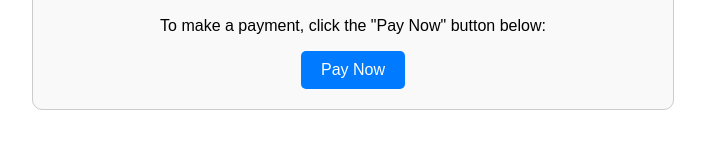
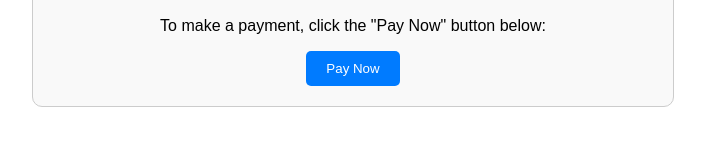
Before and after one commit to YachavarapuKarthik/neuron.ai.payments, a plain HTML site: page index.html in a window 1280 px wide. Shown: the part 191-340 px from the top of the page, 287-992 px from the left. Drawn offline with Linux system fonts and the light colour scheme.

Commit message:
Update index.html

```diff
--- a/index.html
+++ b/index.html
@@ -27,6 +27,8 @@
             color: #fff;
             text-decoration: none;
             border-radius: 5px;
+            border: none;
+            cursor: pointer;
             transition: background-color 0.3s ease;
         }
         .pay-now-button:hover {
@@ -42,7 +44,13 @@
             <img src="https://as1.ftcdn.net/v2/jpg/06/16/18/18/1000_F_616181843_l404nbV07vMiXDZ1IhWiqZRDpetpuigu.jpg" alt="UPI Image 2" width="100">
         </div>
         <p>To make a payment, click the "Pay Now" button below:</p>
-        <a class="pay-now-button" href="upi://pay?pa=neuron.ai@axl&pn=Neuron%20AI&tn=Payment%20for%20services&am=349&cu=INR">Pay Now</a>
+        <button class="pay-now-button" onclick="redirectToUPI()">Pay Now</button>
+
+        <script>
+            function redirectToUPI() {
+                window.location.href = "upi://pay?pa=neuron.ai@axl&pn=Neuron%20AI&tn=Payment%20for%20services&am=349&cu=INR";
+            }
+        </script>
     </div>
 </body>
 </html>
```
